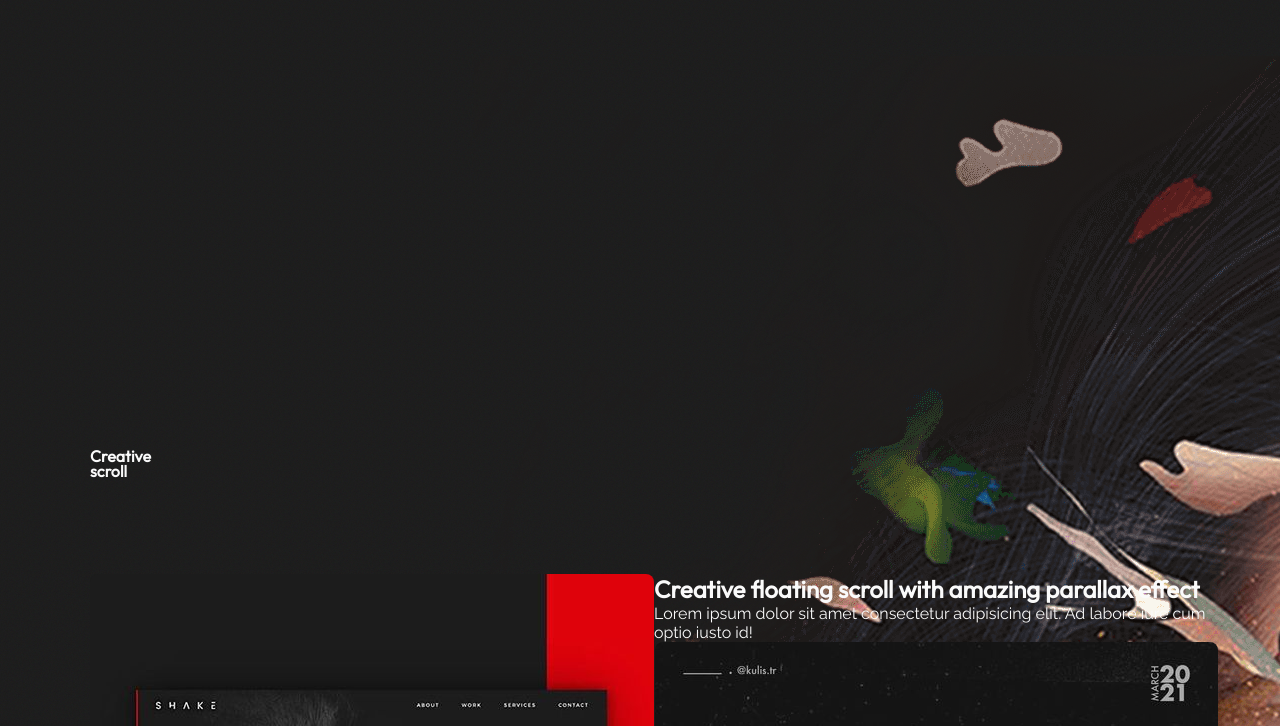
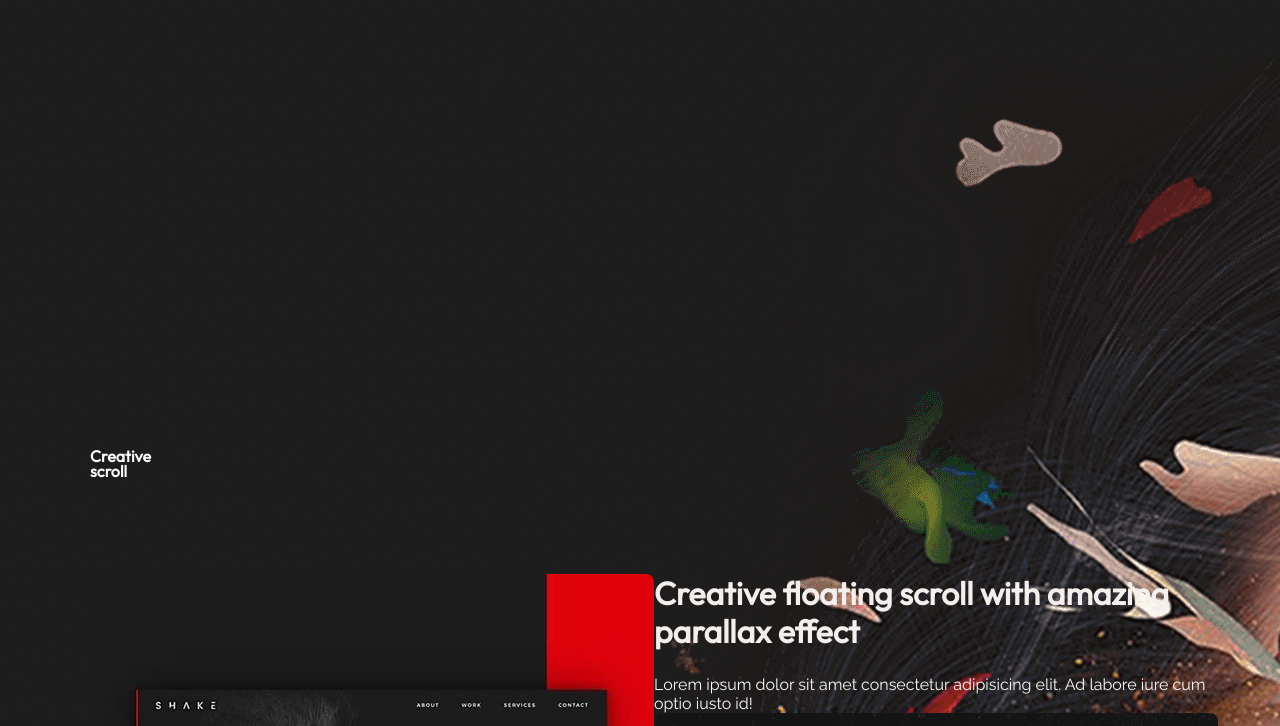
Before and after one commit to saidazimov720/PORTFOLIO-2, a plain HTML site: page index.html in a window 1280 px wide. Shown: the part 226-952 px from the top of the page. Drawn offline with Linux system fonts and the light colour scheme.

Commit message:
text block h

```diff
--- a/css/main.css
+++ b/css/main.css
@@ -88,3 +88,15 @@ body{
     margin: 0;
     margin-top: var(--gallery-gap);
 }
+
+.text-block{
+    color: var(--color-text);
+    position: relative;
+}
+
+.text-block_h{
+    font-size: 2rem;
+    line-height: 2.4rem;
+    color: var(--color-header);
+    margin-bottom: 1.5rem;
+}
```
